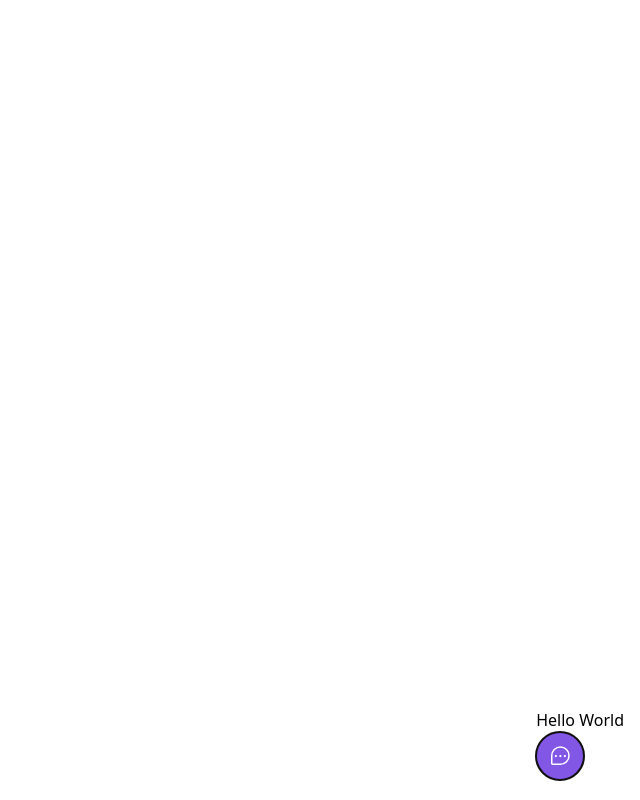
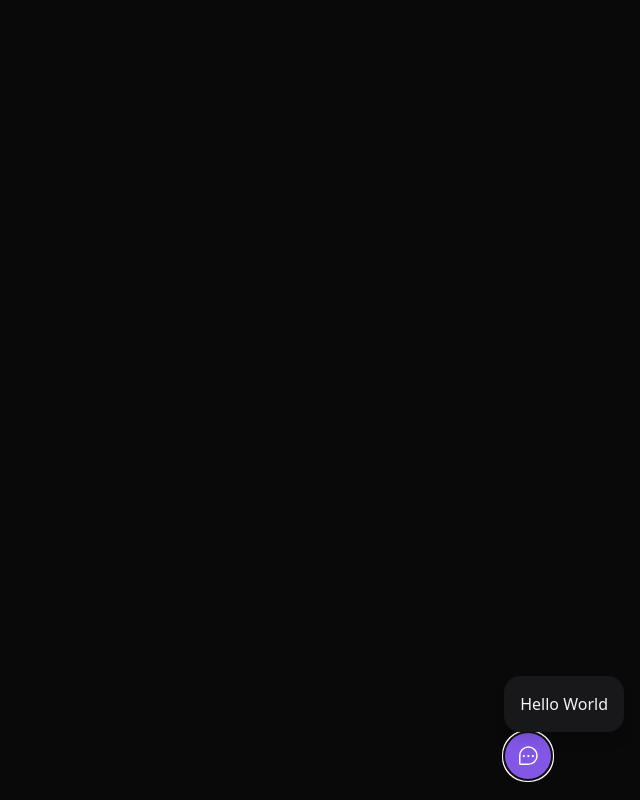
Before and after one commit to andressagomes26/feedback-widget-nlw-return, a React (Vite) app in the folder return/aulas/web/: page / in a window 1280 px wide. Both pictures are taken after a click on the button "Feedback". Shown: the whole page, without its empty margins (640-1280 px from the left). Built offline with nearby package versions, Linux system fonts and the light colour scheme.

Commit message:
Iniciando a estilização do Widget Form

```diff
--- a/return/aulas/web/src/components/Widget.tsx
+++ b/return/aulas/web/src/components/Widget.tsx
@@ -1,11 +1,14 @@
 import { ChatTeardropDots } from 'phosphor-react';
 import { Popover } from '@headlessui/react';
+import { WidgetForm } from './WidgetForm';
 
 
 export function Widget(){
     return(
         <Popover className='absolute bottom-5 right-4'>
-            <Popover.Panel>Hello World</Popover.Panel>
+            <Popover.Panel>
+                < WidgetForm />
+            </Popover.Panel>
 
             <Popover.Button className="bg-brand-500 rounded-full px-3 h-12 text-white flex items-center group" >
                 <ChatTeardropDots className='w-6 h-6 ' />
--- /dev/null
+++ b/return/aulas/web/src/components/WidgetForm.tsx
@@ -0,0 +1,7 @@
+export function WidgetForm(){
+    return(
+        <div className="bg-zinc-900 p-4 relative rounded-2xl nb-4 flex flex-col items-center shadow-lg">
+            Hello World
+        </div>
+    )
+}
--- a/return/aulas/web/src/global.css
+++ b/return/aulas/web/src/global.css
@@ -1,3 +1,7 @@
 @tailwind base;
 @tailwind components;
 @tailwind utilities;
+
+body {
+	@apply bg-[#09090A] text-zinc-100
+}
```
